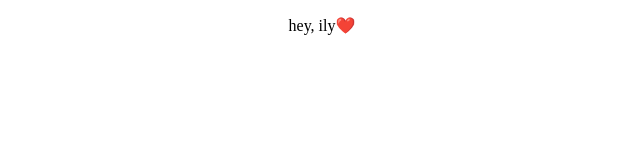
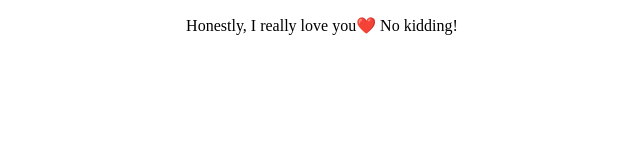
Before and after one commit to StefLukasTan/steflukastan.github.io, a plain HTML site: page index.html in a window 1280 px wide. Shown: the whole page, without its empty margins (318-958 px from the left). Drawn offline with Linux system fonts and the light colour scheme.

Commit message:
Update index.html

```diff
--- a/index.html
+++ b/index.html
@@ -7,7 +7,7 @@
 </head>
 <body>
 	<div>
-		<p>hey, ily❤️</p>
+		<p>Honestly, I really love you❤️ No kidding!</p>
 	</div>
 </body>
 </html>
```
